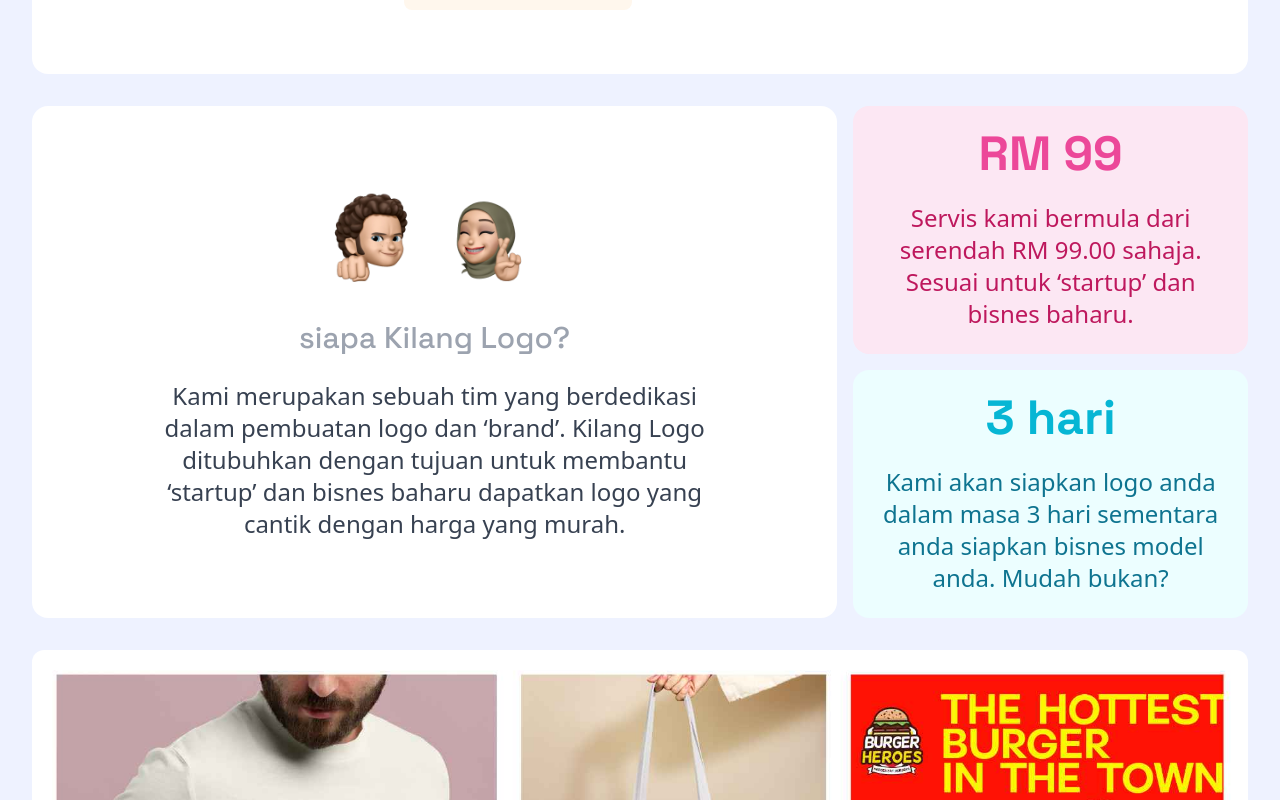
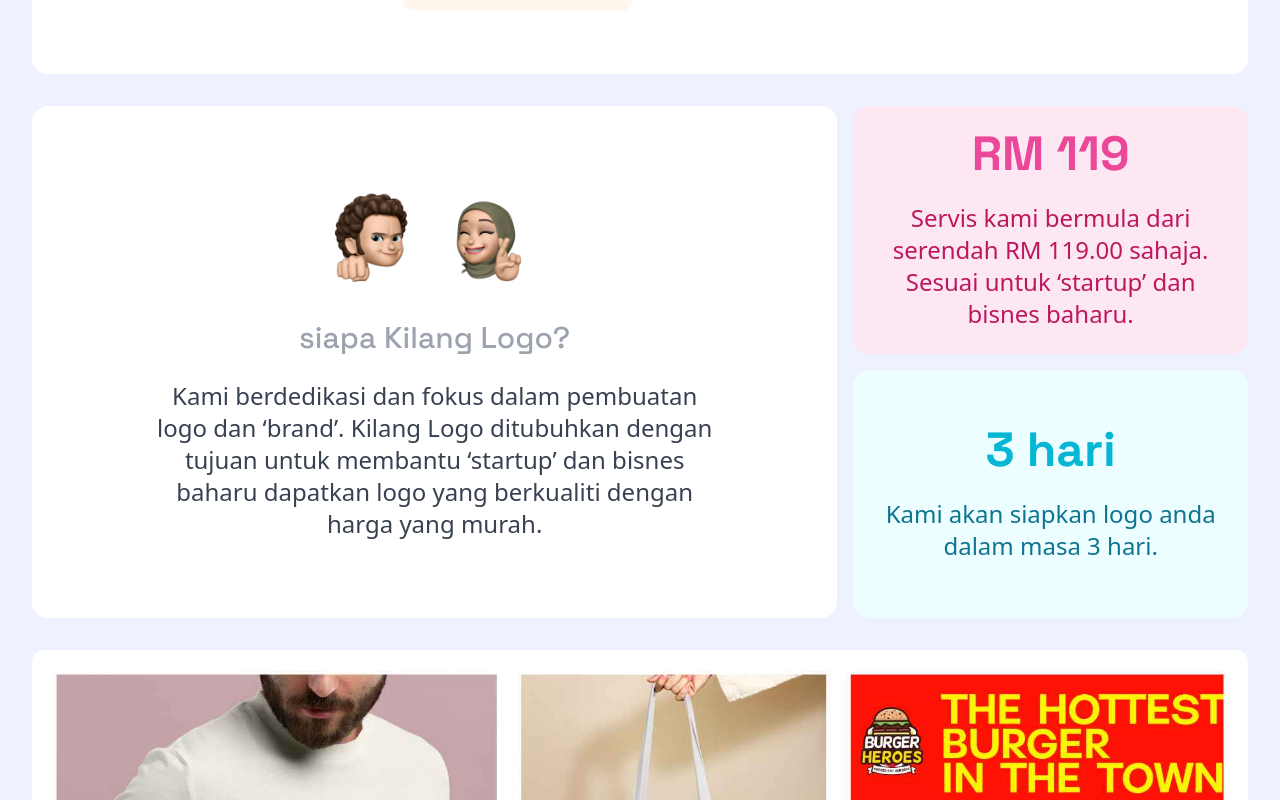
Before and after one commit to uzzairwebstudio/logomurah, a React (Vite) app: page / in a window 1280 px wide. Shown: the part 520-1320 px from the top of the page. Built offline with nearby package versions, Linux system fonts and the light colour scheme; a web font is replaced by a local one.

Commit message:
work in progress

```diff
--- a/package.json
+++ b/package.json
@@ -29,6 +29,7 @@
         "@types/react-dom": "^18.0.6",
         "@vitejs/plugin-react": "^2.1.0",
         "autoprefixer": "^10.4.8",
+        "dotenv": "^16.0.3",
         "gh-pages": "^4.0.0",
         "postcss": "^8.4.16",
         "tailwindcss": "^3.1.8",
--- a/src/App.jsx
+++ b/src/App.jsx
@@ -3,6 +3,8 @@ import About from './includes/About'
 import Header from './includes/Header'
 import Pricing from './includes/Pricing'
 import Works from './includes/Works'
+import Faq from './includes/Faq'
+
 function App() {
 
   return (
@@ -11,6 +13,7 @@ function App() {
       <About />
       <Works />
       <Pricing />
+      <Faq />
     </div>
   )
 }
--- /dev/null
+++ b/src/components/FaqBody.jsx
@@ -0,0 +1,10 @@
+
+function FaqBody(props) {
+    return (
+        <div className="mb-10">
+            {props.children}
+        </div>
+    );
+}
+
+export default FaqBody
--- /dev/null
+++ b/src/components/FaqContent.jsx
@@ -0,0 +1,7 @@
+function FaqContent(props) {
+
+    return (<p className="text-gray-500 dark:text-gray-400">{props.content}</p>)
+
+}
+
+export default FaqContent
--- /dev/null
+++ b/src/components/FaqTitle.jsx
@@ -0,0 +1,9 @@
+function FaqTitle(props) {
+
+    return (<h3 className="flex items-center mb-4 text-lg font-medium text-gray-900 dark:text-white">
+        <svg className="flex-shrink-0 mr-2 w-5 h-5 text-gray-500 dark:text-gray-400" fill="currentColor" viewBox="0 0 20 20" xmlns="http://www.w3.org/2000/svg"><path fill-rule="evenodd" d="M18 10a8 8 0 11-16 0 8 8 0 0116 0zm-8-3a1 1 0 00-.867.5 1 1 0 11-1.731-1A3 3 0 0113 8a3.001 3.001 0 01-2 2.83V11a1 1 0 11-2 0v-1a1 1 0 011-1 1 1 0 100-2zm0 8a1 1 0 100-2 1 1 0 000 2z" clip-rule="evenodd"></path></svg>
+        {props.title}
+    </h3>)
+}
+
+export default FaqTitle
--- a/src/includes/About.jsx
+++ b/src/includes/About.jsx
@@ -11,21 +11,21 @@ function About() {
 
                 <p className="font-heading text-gray-400 font-medium text-3xl">siapa Kilang Logo?</p>
                 <p className="text-lg md:text-xl lg:text-2xl font-medium text-gray-700 max-w-xl">
-                    Kami merupakan sebuah tim yang berdedikasi dalam pembuatan logo dan ‘brand’. Kilang Logo ditubuhkan dengan tujuan untuk membantu ‘startup’ dan bisnes baharu dapatkan logo yang cantik dengan harga yang murah.
+                    Kami berdedikasi dan fokus dalam pembuatan logo dan ‘brand’. Kilang Logo ditubuhkan dengan tujuan untuk membantu ‘startup’ dan bisnes baharu dapatkan logo yang berkualiti dengan harga yang murah.
                 </p>
 
             </div>
             <div className="col-span-1 grid grid-rows-2 grid-flow-col gap-4">
                 <div className="rounded-2xl p-6 bg-pink-100 flex flex-col items-center justify-center space-y-6">
-                    <p className="font-heading text-pink-500 font-semibold text-5xl">RM 99</p>
+                    <p className="font-heading text-pink-500 font-semibold text-5xl">RM 119</p>
                     <p className="text-lg md:text-xl lg:text-2xl font-base text-pink-700 ">
-                        Servis kami bermula dari serendah RM 99.00 sahaja. Sesuai untuk ‘startup’ dan bisnes baharu.
+                        Servis kami bermula dari serendah RM 119.00 sahaja. Sesuai untuk ‘startup’ dan bisnes baharu.
                     </p>
                 </div>
                 <div className="rounded-2xl p-6 bg-cyan-50 flex flex-col items-center justify-center space-y-6">
                     <p className="font-heading text-cyan-500 font-semibold text-5xl">3 hari</p>
                     <p className="text-lg md:text-xl lg:text-2xl font-base text-cyan-700 ">
-                        Kami akan siapkan logo anda dalam masa 3 hari sementara anda siapkan bisnes model anda. Mudah bukan?
+                        Kami akan siapkan logo anda dalam masa 3 hari.
                     </p>
                 </div>
             </div>
--- /dev/null
+++ b/src/includes/Faq.jsx
@@ -0,0 +1,33 @@
+import FaqBody from "../components/FaqBody";
+import FaqTitle from "../components/FaqTitle";
+import FaqContent from "../components/FaqContent";
+function Faq() {
+    return (
+
+        <div className="py-8 px-32 mx-auto max-w-screen-xl">
+            <h2 className="mb-8 font-heading text-4xl lg:text-6xl tracking-tight font-extrabold text-gray-800">Soalan Lazim</h2>
+            <div className="grid pt-8 text-left border-t border-gray-200 md:gap-16 dark:border-gray-700 bg-white rounded-xl p-4">
+                <div>
+                    <FaqBody>
+                        <FaqTitle title="Apakah maksud ‘Revision’?" />
+                        <FaqContent content="‘Revision‘ ialah permintaan perubahan pada logo. Perubahan hanya boleh dilakukan dengan tujuan mengolah rekabentuk logo yang telah dibuat sahaja. ‘Revision‘ tidak boleh dilakukan untuk membuat logo baharu." />
+                    </FaqBody>
+
+                    <FaqBody>
+                        <FaqTitle title="Adakah Kilang Logo melakukan servis ‘rebranding’?" />
+                        <FaqContent content="Servis Kilang Logo buat masa ini hanya dibuka pada ‘startup’, syarikat dan bisnes baharu sahaja. Proses ‘rebranding’ secara khususnya dilakukan oleh syarikat yang sudah lama tertubuh, oleh kerana itu proses tersebut memerlukan masa yang lebih dan harga yang tidak termasuk dalam pakej Kilang Logo." />
+                    </FaqBody>
+
+                    <FaqBody>
+                        <FaqTitle title="Boleh tak nak 'online meet' dengan Kilang Logo?" />
+                        <FaqContent content="Boleh. Kami sangat mengalu-alukan 'online meeting' sebelum kami 'design' logo anda. Anda hanya perlu maklumkan pada kami di 'Whatsapp'." />
+                    </FaqBody>
+
+
+                </div>
+            </div>
+        </div>
+    )
+}
+
+export default Faq;
--- a/src/includes/Pricing.jsx
+++ b/src/includes/Pricing.jsx
@@ -21,7 +21,7 @@ function Pricing() {
                 <div className="space-y-8 grid grid-cols-1 lg:grid-cols-3 md:gap-4 lg:space-y-0">
                     <PricingBody>
                         <PricingPackageName name="Kiosk" classes="bg-cyan-100 text-cyan-600" />
-                        <PricingRate rate="RM 99" />
+                        <PricingRate rate="RM 119" />
                         <ul role="list" className="mb-8 space-y-4 text-left">
                             <PricingItem item="1 Konsep Logo" itemHighlight={true} />
                             <PricingItem item="Siap dalam 3 hari" itemHighlight={true} />
```
Also changed, not shown: 1 other file (tests, documents, lock files or other folders).
